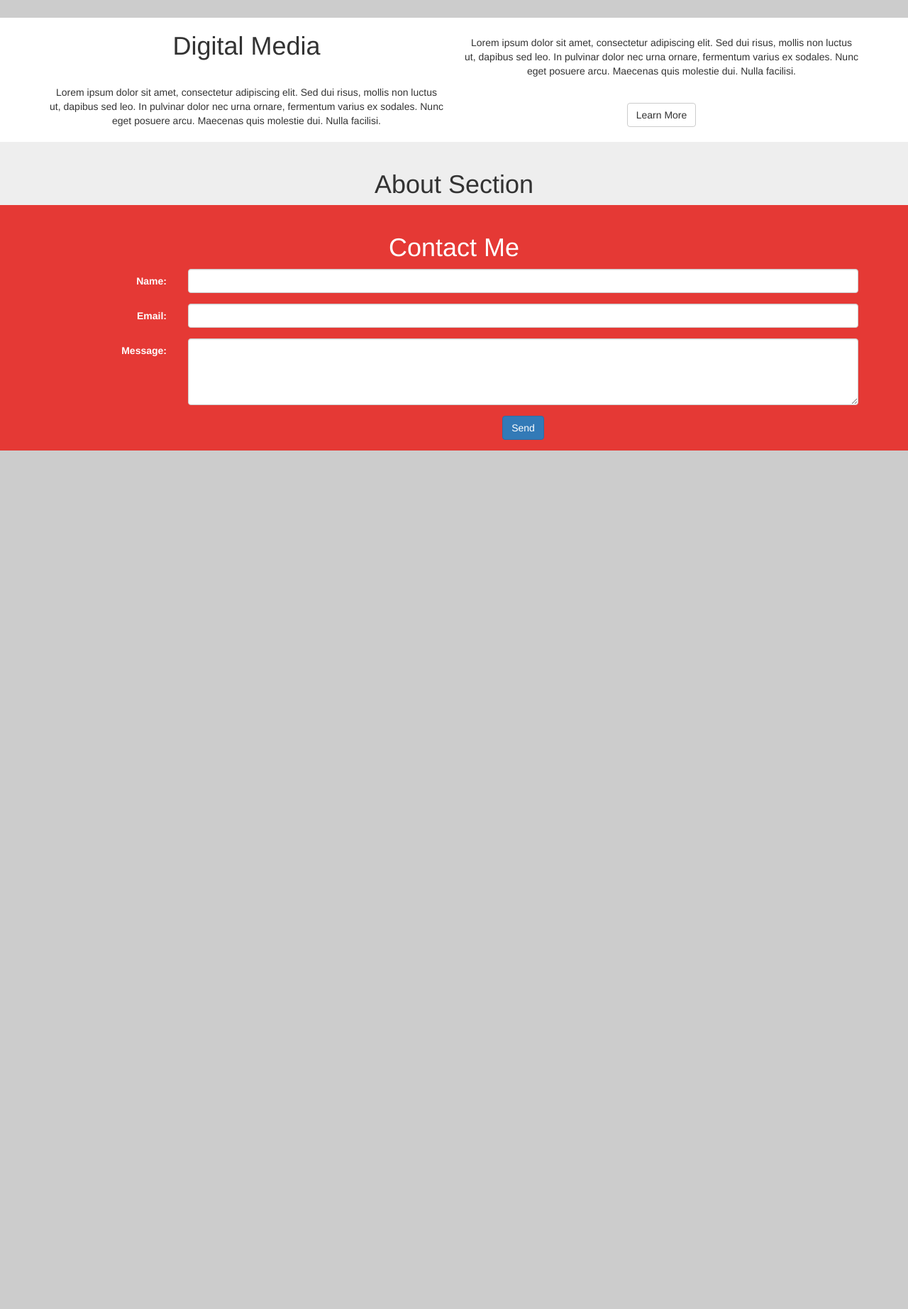
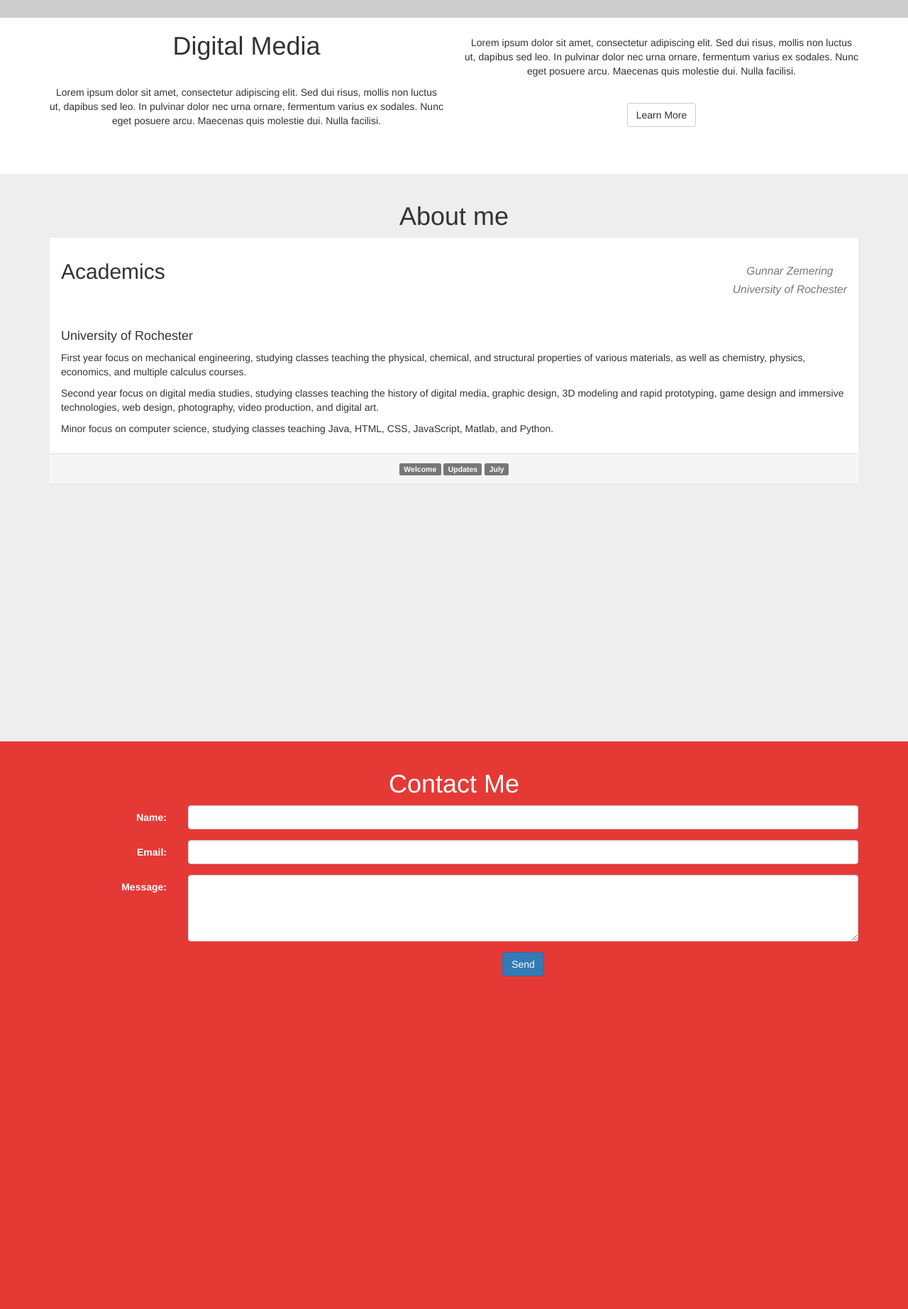
Before and after one commit to t0pgunn/project3, a PHP site: page / in a window 1280 px wide. Shown: the part 565-2410 px from the top of the page at 71% size. Before the commit the page ends 1200 px from the top, so only its background shows below. Run offline with PHP 8.4, Linux system fonts and the light colour scheme; grey boxes labelled with a size stand in for pictures from a placeholder-image service; some libraries are stand-ins or nearby versions.

Commit message:
Adding content

```diff
--- a/css/styles.css
+++ b/css/styles.css
@@ -58,7 +58,7 @@ color: #E53935;
 }
 
 .intro-section {
-    /*height: 100%;*/
+    height: 100%;
     padding-top: 50px;
     margin-bottom: 10px;
     text-align: center;
@@ -66,14 +66,14 @@ color: #E53935;
 }
 
 .about-section {
-    /*height: 100%;*/
+    height: 100%;
     padding-top: 20px;
     text-align: center;
     background: #eee;
 }
 
 .contact-section {
-    /*height: 100%;*/
+    height: 100%;
     padding-top: 20px;
     text-align: center;
     background: #E53935;
--- a/index.html
+++ b/index.html
@@ -124,7 +124,38 @@
         <div class="container">
             <div class="row">
                 <div class="col-lg-12">
-                    <h1>About Section</h1>
+                    <h1>About me</h1>
+
+                    	<div class="panel">
+                <div class="panel-heading">
+                    <div class="text-center">
+                        <div class="row">
+                            <div class="col-lg-9">
+                                <h2 class="pull-left">Academics</h2>
+                            </div>
+                            <div class="col-lg-3">
+                                <h3 class="pull-right">
+                                <small><em>Gunnar Zemering<br>University of Rochester</em></small>
+                                </h3>
+                            </div>
+                        </div>
+                    </div>
+                </div>
+
+            <div class="panel-body">
+
+            <h4 class="pull-left">University of Rochester</h4>
+
+            <p class="pull-left text-left">First year focus on mechanical engineering, studying classes teaching the physical, chemical, and structural properties of various materials, as well as chemistry, physics, economics, and multiple calculus courses. </p>
+            <p class="pull-left text-left">Second year focus on digital media studies, studying classes teaching the history of digital media, graphic design, 3D modeling and rapid prototyping, game design and immersive technologies, web design, photography, video production, and digital art. </p>
+            <p class="pull-left text-left">Minor focus on computer science, studying classes teaching Java, HTML, CSS, JavaScript, Matlab, and Python.</p>
+
+
+            </div>
+
+            <div class="panel-footer">
+                <span class="label label-default">Welcome</span> <span class="label label-default">Updates</span> <span class="label label-default">July</span>
+            </div>
                 </div>
             </div>
         </div>
```
Also changed, not shown: portfolio.html (+7 -4 lines).
